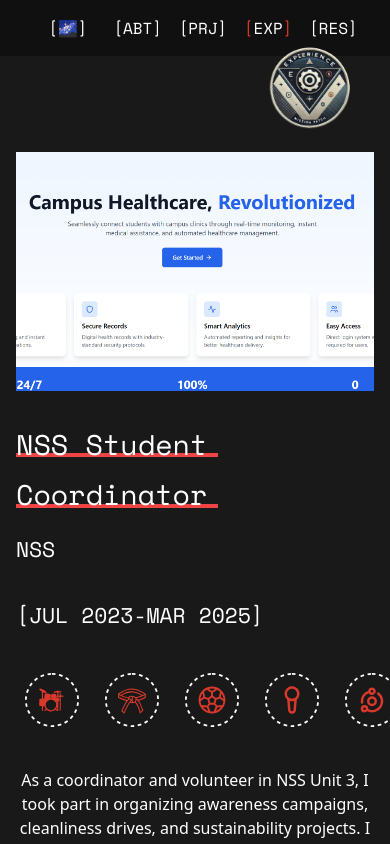
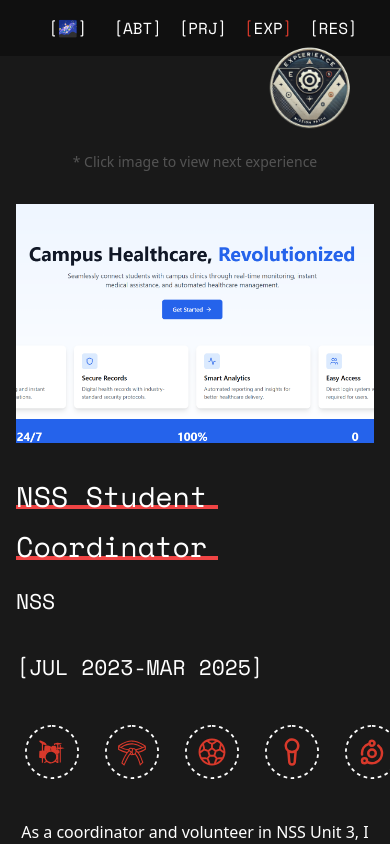
Before and after one commit to TharunKumarrA/Portfolio-v2, a Next.js app: page /experience in a window 390 px wide. Shown: the top 844 px of the page. Built offline with nearby package versions, Linux system fonts and the light colour scheme.

Commit message:
added fix in mobile view

```diff
--- a/src/app/components/ExpMainDiv.jsx
+++ b/src/app/components/ExpMainDiv.jsx
@@ -44,6 +44,11 @@ const ExpMainDiv = () => {
     <div className="relative w-full max-w-4xl mx-auto mt-24 lg:mb-52">
       <div className="flex flex-col lg:flex-row gap-8 lg:gap-16">
         <div className="flex flex-col items-start space-y-8 w-full px-4">
+          {/* Mobile Click Prompt */}
+          <div className="w-full text-center text-sm text-white opacity-25 lg:hidden">
+            * Click image to view next experience
+          </div>
+
           <motion.div
             key={`image-${currentIndex}`}
             initial={{ opacity: 0, x: 50 }}
@@ -98,7 +103,7 @@ const ExpMainDiv = () => {
             </motion.div>
           </AnimatePresence>
 
-          <div className="w-full order-4 lg:absolute lg:-bottom-48 lg:-left-72">
+          <div className="w-full order-4 lg:absolute lg:-bottom-44 lg:-left-72">
             <AboutAttributes />
           </div>
         </div>
```
